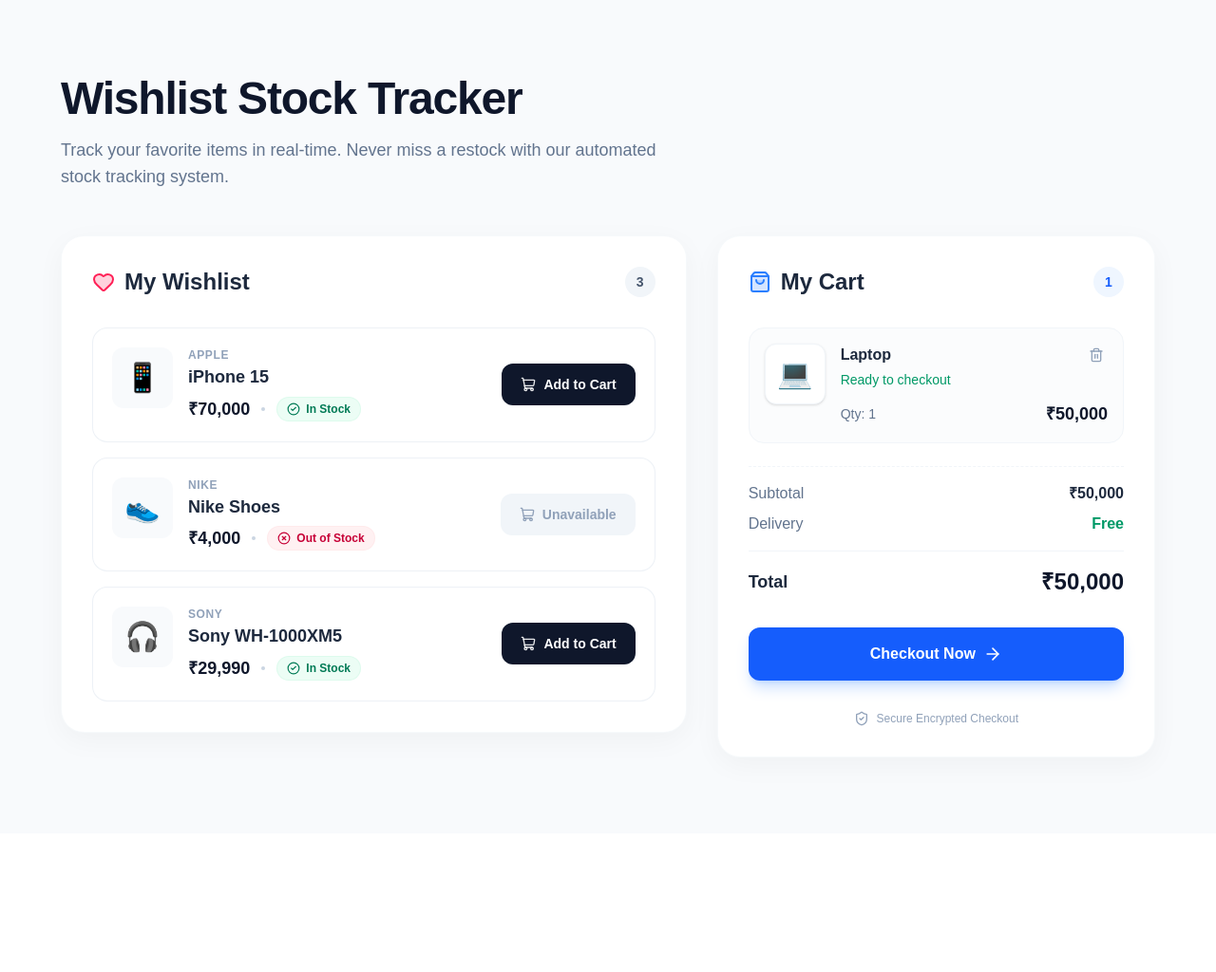
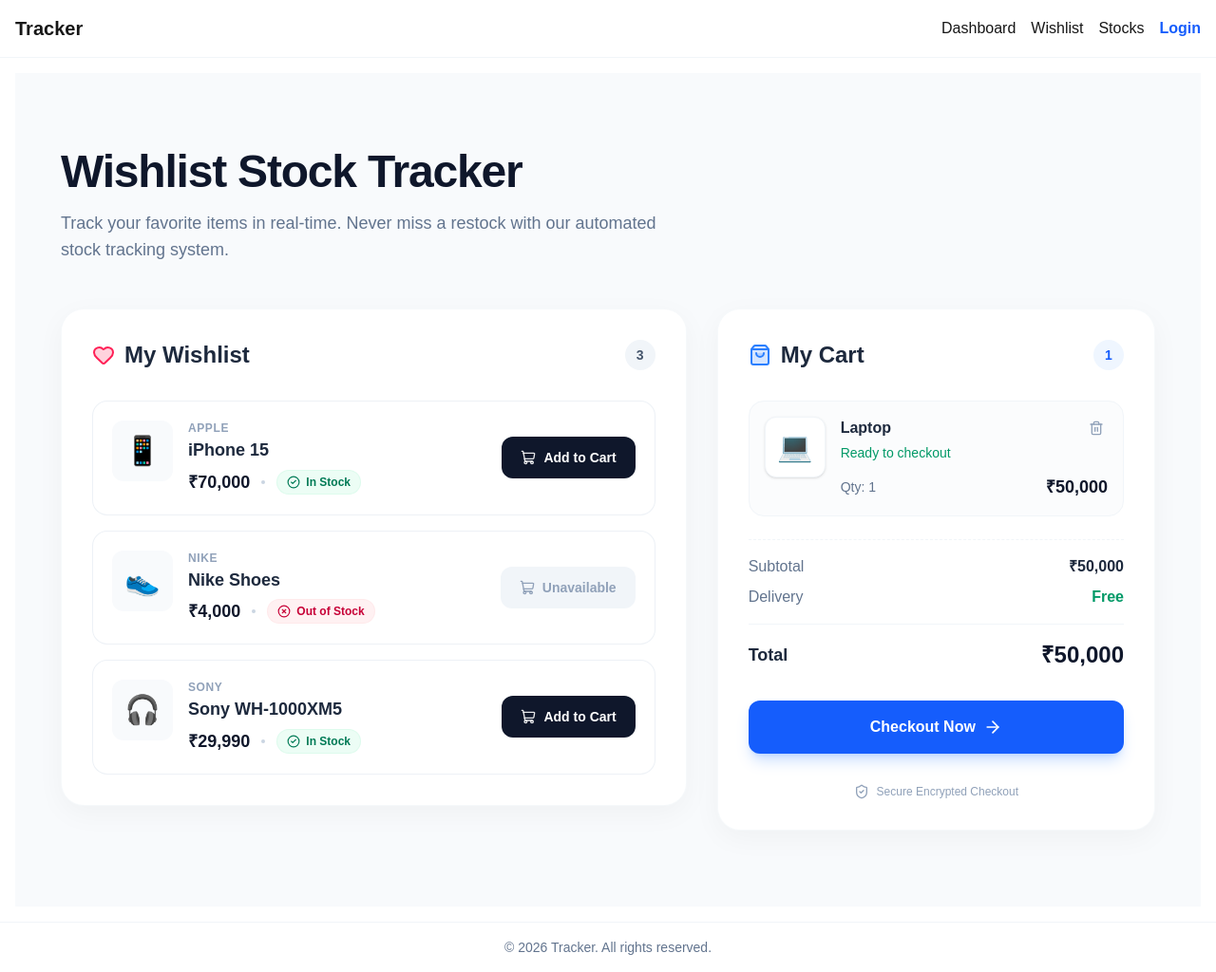
Before and after one commit to kalviumcommunity/SW2627-T3STACK-wishlist-stock-tracker, a Next.js app: page / in a window 1280 px wide. Shown: the whole page at 95% size. Before the commit the page ends 878 px from the top, so only its background shows below. Built offline with nearby package versions, Linux system fonts and the light colour scheme.

Commit message:
feat: add global layout with navbar and footer

```diff
--- a/app/layout.tsx
+++ b/app/layout.tsx
@@ -2,6 +2,8 @@
 import type { ReactNode } from "react";
 import { Geist, Geist_Mono } from "next/font/google";
 import "./globals.css";
+import Navbar from "@/components/Navbar";
+import Footer from "@/components/Footer";
 
 const geistSans = Geist({
   variable: "--font-geist-sans",
@@ -20,11 +22,12 @@
 
 export default function RootLayout({ children }: { children: ReactNode }) {
   return (
-    <html
-      lang="en"
-      className={`${geistSans.variable} ${geistMono.variable} h-full antialiased`}
-    >
-      <body className="min-h-full flex flex-col">{children}</body>
+    <html lang="en">
+      <body className={`${geistSans.variable} ${geistMono.variable} antialiased min-h-screen flex flex-col bg-slate-50`}>
+        <Navbar />
+        <main className="flex-1 max-w-7xl w-full mx-auto p-4">{children}</main>
+        <Footer />
+      </body>
     </html>
   );
 }
--- /dev/null
+++ b/components/Footer.tsx
@@ -0,0 +1,7 @@
+export default function Footer() {
+  return (
+    <footer className="p-4 text-center text-sm text-slate-500 border-t border-slate-100 mt-auto">
+      &copy; {new Date().getFullYear()} Tracker. All rights reserved.
+    </footer>
+  );
+}
--- /dev/null
+++ b/components/Navbar.tsx
@@ -0,0 +1,15 @@
+import Link from 'next/link';
+
+export default function Navbar() {
+  return (
+    <nav className="flex justify-between items-center p-4 bg-white border-b border-slate-100">
+      <Link href="/" className="text-xl font-bold">Tracker</Link>
+      <div className="flex gap-4">
+        <Link href="/dashboard">Dashboard</Link>
+        <Link href="/wishlist">Wishlist</Link>
+        <Link href="/stocks">Stocks</Link>
+        <Link href="/login" className="text-blue-600 font-semibold">Login</Link>
+      </div>
+    </nav>
+  );
+}
```
